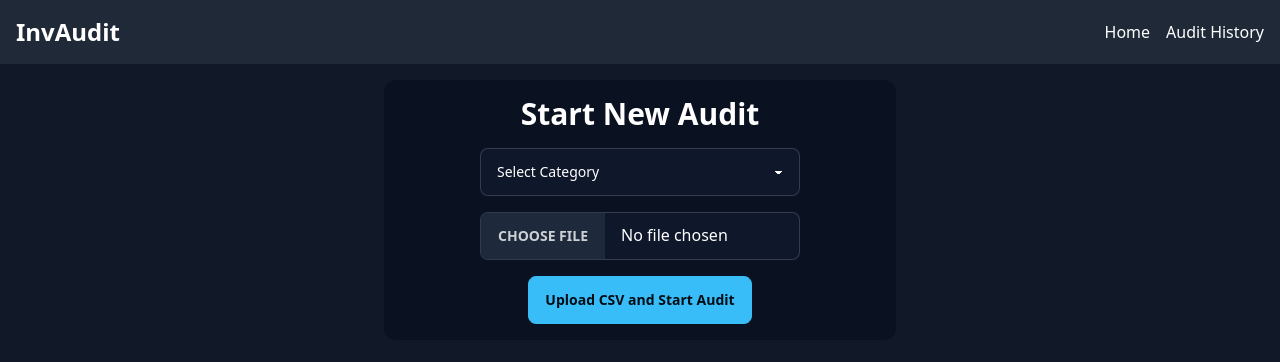
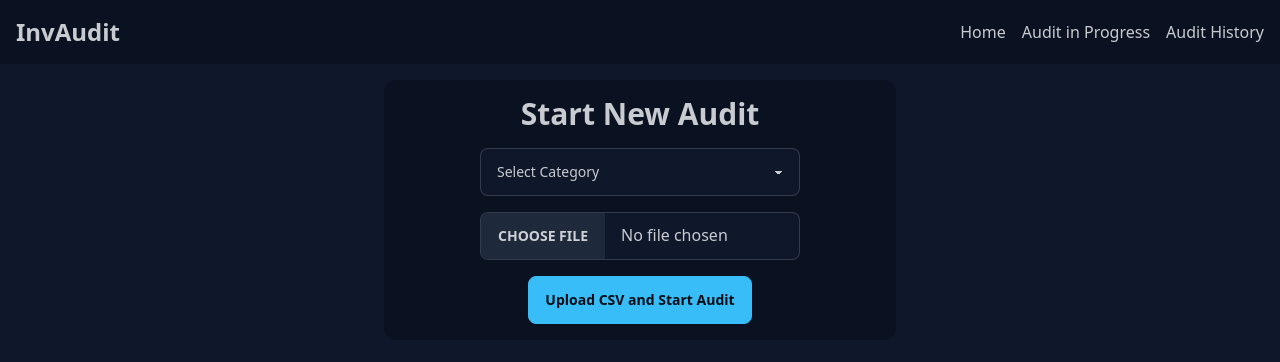
Before and after one commit to Forestbriggs/InvAudit, a React (Vite) app: page / in a window 1280 px wide. Shown: the top 362 px of the page. Built offline with nearby package versions, Linux system fonts and the light colour scheme.

Commit message:
refactored App.tsx for daisyui

```diff
--- a/src/App.tsx
+++ b/src/App.tsx
@@ -9,14 +9,14 @@ import AuditDiscrepancies from './pages/AuditDiscrepancies';
 const App: React.FC = () => {
     return (
         <Router>
-            <div className="min-h-screen bg-gray-900 text-white">
-                <nav className="bg-gray-800 p-4">
+            <div className="min-h-screen">
+                <nav className="bg-base-300 p-4">
                     <div className="container mx-auto flex justify-between items-center">
-                        <div className="text-white text-2xl font-bold">InvAudit</div>
+                        <div className="text-2xl font-bold">InvAudit</div>
                         <div className="space-x-4">
-                            <Link to="/" className="text-white hover:text-gray-300">Home</Link>
-                            <Link to="/audit" className="text-white hover:text-gray-300 hidden">Audit in Progress</Link>
-                            <Link to="/history" className="text-white hover:text-gray-300">Audit History</Link>
+                            <Link to="/" className="link no-underline hover:link-primary">Home</Link>
+                            <Link to="/audit" className="link no-underline hover:link-primary">Audit in Progress</Link>
+                            <Link to="/history" className="link no-underline hover:link-primary">Audit History</Link>
                         </div>
                     </div>
                 </nav>
```
